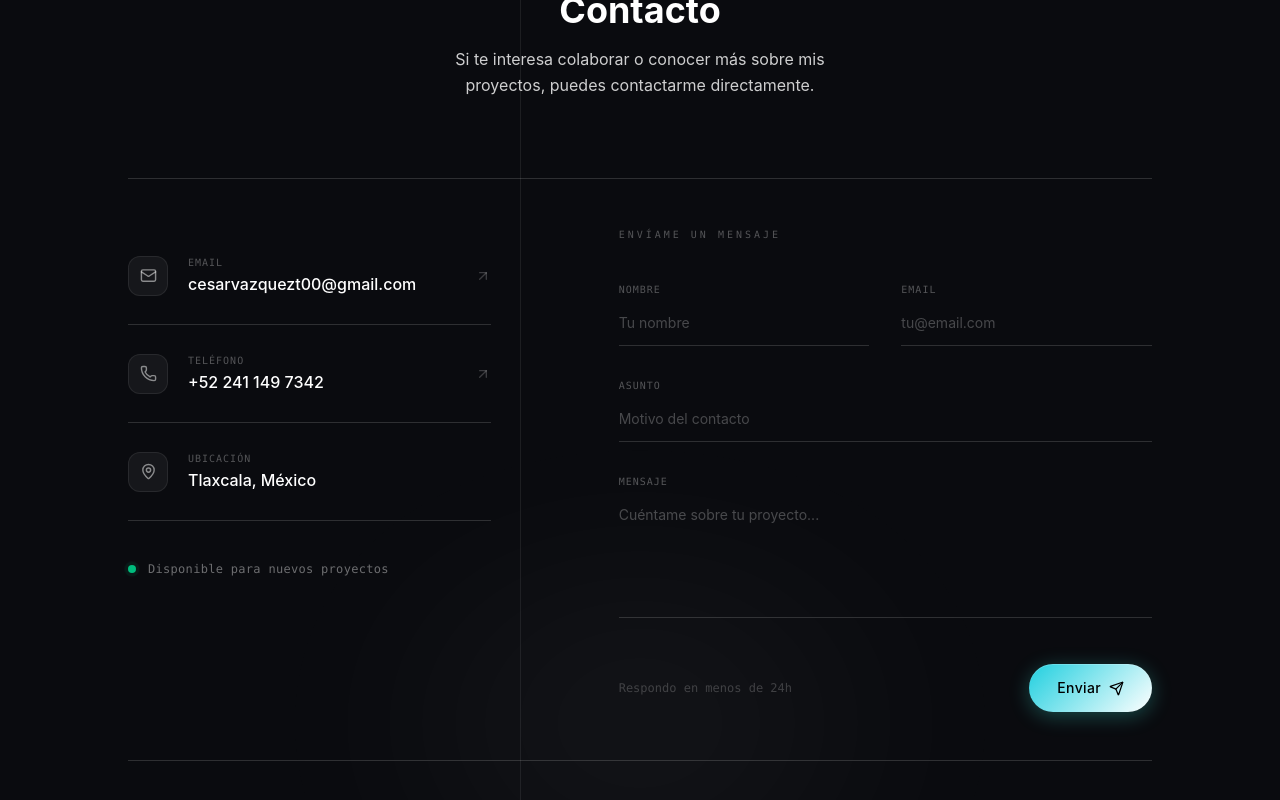
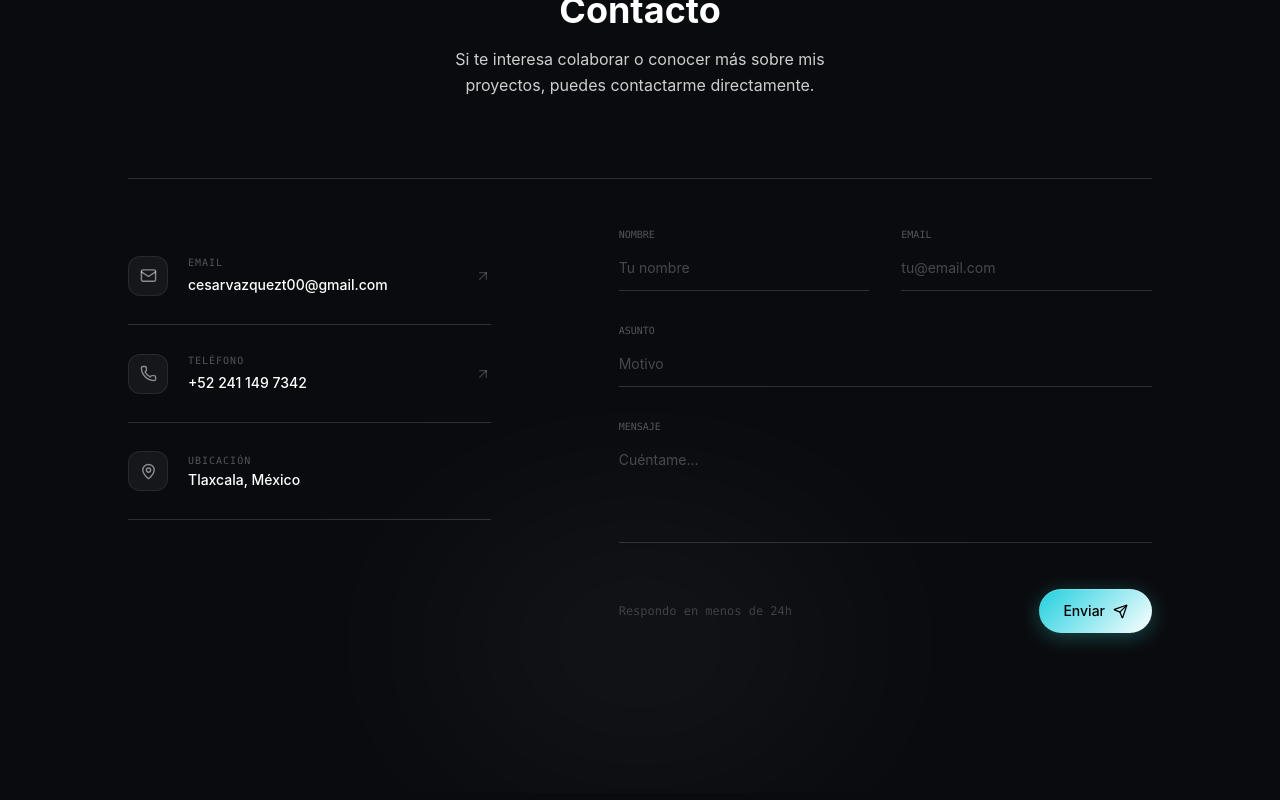
Before and after one commit to CesarVazquezTellez/CesarVazquezTellez-Portafolio, a React (Vite) app: page / in a window 1280 px wide. Shown: the part 3782-4582 px from the top of the page. Built offline with nearby package versions, Linux system fonts and the light colour scheme.

Commit message:
contact section

```diff
--- a/package.json
+++ b/package.json
@@ -10,6 +10,7 @@
     "preview": "vite preview"
   },
   "dependencies": {
+    "@emailjs/browser": "^4.4.1",
     "@headlessui/react": "^2.2.7",
     "@radix-ui/react-toast": "^1.2.15",
     "@react-three/drei": "^10.7.7",
--- a/src/components/ContactSection.tsx
+++ b/src/components/ContactSection.tsx
@@ -1,6 +1,7 @@
 import { useState, useRef } from 'react';
-import { motion, useInView } from 'framer-motion';
-import { Mail, Phone, MapPin, Send, ArrowUpRight } from 'lucide-react';
+import { motion, useInView, AnimatePresence } from 'framer-motion';
+import { Mail, Phone, MapPin, Send, ArrowUpRight, Loader2 } from 'lucide-react';
+import emailjs from '@emailjs/browser';
 
 const contactInfo = [
     {
@@ -23,7 +24,6 @@ const contactInfo = [
     },
 ];
 
-// Línea decorativa animada
 const AnimatedLine = ({ delay = 0 }: { delay?: number }) => {
     const ref = useRef(null);
     const inView = useInView(ref, { once: true });
@@ -40,29 +40,49 @@ const AnimatedLine = ({ delay = 0 }: { delay?: number }) => {
 };
 
 const ContactSection = () => {
-    const [focused, setFocused] = useState<string | null>(null);
-    const [sent, setSent] = useState(false);
+    const formRef = useRef<HTMLFormElement>(null);
     const sectionRef = useRef(null);
     const inView = useInView(sectionRef, { once: true, margin: '-10%' });
 
-    const handleSubmit = (e: React.FormEvent) => {
+    const [focused, setFocused] = useState<string | null>(null);
+    const [isSending, setIsSending] = useState(false);
+    const [sent, setSent] = useState(false);
+
+    const handleSubmit = async (e: React.FormEvent) => {
         e.preventDefault();
-        setSent(true);
-        setTimeout(() => setSent(false), 3000);
+        if (!formRef.current) return;
+
+        setIsSending(true);
+        try {
+            await emailjs.sendForm(
+                import.meta.env.VITE_EMAILJS_SERVICE_ID,
+                import.meta.env.VITE_EMAILJS_TEMPLATE_ID,
+                formRef.current,
+                import.meta.env.VITE_EMAILJS_PUBLIC_KEY
+            );
+            setSent(true);
+            formRef.current.reset();
+            setTimeout(() => setSent(false), 5000);
+        } catch (error) {
+            console.error("Error:", error);
+            alert("Error al enviar.");
+        } finally {
+            setIsSending(false);
+        }
     };
 
     const inputClass = (name: string) =>
-        `w-full bg-transparent border-b py-3 text-white text-sm placeholder:text-white/25 focus:outline-none transition-all duration-300 ${focused === name
-            ? 'border-white/70'
-            : 'border-white/15 hover:border-white/30'
+        `w-full bg-transparent border-b py-3 text-white text-sm placeholder:text-white/25 focus:outline-none transition-all duration-300 ${
+            focused === name ? 'border-white/70' : 'border-white/15 hover:border-white/30'
         }`;
 
     return (
         <section
             ref={sectionRef}
+            // Eliminé 'bg-black' para que se vea tu fondo global
             className="min-h-screen w-full flex flex-col items-center justify-center px-5 py-28 md:px-12 relative overflow-hidden z-10"
         >
-            {/* Glow ambiental de fondo */}
+            {/* Glow ambiental restaurado */}
             <div
                 aria-hidden
                 className="pointer-events-none absolute bottom-0 left-1/2 -translate-x-1/2 w-[600px] h-[300px] rounded-full blur-[120px] opacity-10"
@@ -70,8 +90,6 @@ const ContactSection = () => {
             />
 
             <div className="max-w-5xl w-full">
-
-                {/* ── ENCABEZADO ── */}
                 <motion.div
                     initial={{ opacity: 0, y: -20 }}
                     animate={inView ? { opacity: 1, y: 0 } : {}}
@@ -79,23 +97,15 @@ const ContactSection = () => {
                     className="text-center mb-16 md:mb-20"
                 >
                     <h2 className="text-3xl md:text-4xl font-bold text-white mb-4">Contacto</h2>
-
-                    <motion.p
-                        initial={{ opacity: 0 }}
-                        animate={inView ? { opacity: 1 } : {}}
-                        transition={{ duration: 0.6, delay: 0.15 }}
-                        className="text-white/80 text-sm md:text-base max-w-md mx-auto leading-relaxed"
-                    >
+                    <p className="text-white/80 text-sm md:text-base max-w-md mx-auto leading-relaxed">
                         Si te interesa colaborar o conocer más sobre mis proyectos, puedes contactarme directamente.
-                    </motion.p>
+                    </p>
                 </motion.div>
 
                 <AnimatedLine delay={0.3} />
 
-                {/* ── GRID PRINCIPAL ── */}
-                <div className="grid grid-cols-1 lg:grid-cols-[1fr_1.4fr] gap-0">
-
-                    {/* ── INFO ── */}
+                <div className="grid grid-cols-1 lg:grid-cols-[1fr_1.4fr] gap-0 relative">
+                    {/* INFO */}
                     <motion.div
                         initial={{ opacity: 0 }}
                         animate={inView ? { opacity: 1 } : {}}
@@ -106,165 +116,85 @@ const ContactSection = () => {
                             const Icon = item.icon;
                             return (
                                 <div key={item.label}>
-                                    <motion.div
-                                        initial={{ opacity: 0, x: -12 }}
-                                        animate={inView ? { opacity: 1, x: 0 } : {}}
-                                        transition={{ duration: 0.5, delay: 0.45 + i * 0.1 }}
-                                        className="py-7 flex items-center justify-between group"
-                                    >
+                                    <div className="py-7 flex items-center justify-between group">
                                         <div className="flex items-center gap-5">
-                                            <div className="w-10 h-10 rounded-xl bg-white/5 border border-white/8 flex items-center justify-center text-white/50 group-hover:text-white group-hover:bg-white/10 group-hover:border-white/15 transition-all duration-300">
+                                            <div className="w-10 h-10 rounded-xl bg-white/5 border border-white/8 flex items-center justify-center text-white/50 group-hover:text-white transition-all">
                                                 <Icon size={17} />
                                             </div>
                                             <div>
-                                                <p className="text-white/30 text-[10px] uppercase tracking-widest mb-0.5 font-mono">
-                                                    {item.label}
-                                                </p>
+                                                <p className="text-white/30 text-[10px] uppercase tracking-widest mb-0.5 font-mono">{item.label}</p>
                                                 {item.href ? (
-                                                    <a
-                                                        href={item.href}
-                                                        className="text-white text-sm md:text-base font-medium hover:text-white/70 transition-colors"
-                                                    >
-                                                        {item.value}
-                                                    </a>
+                                                    <a href={item.href} className="text-white text-sm font-medium hover:text-white/70">{item.value}</a>
                                                 ) : (
-                                                    <p className="text-white text-sm md:text-base font-medium">{item.value}</p>
+                                                    <p className="text-white text-sm font-medium">{item.value}</p>
                                                 )}
                                             </div>
                                         </div>
-                                        {item.href && (
-                                            <ArrowUpRight
-                                                size={16}
-                                                className="text-white/20 group-hover:text-white/60 group-hover:translate-x-0.5 group-hover:-translate-y-0.5 transition-all"
-                                            />
-                                        )}
-                                    </motion.div>
+                                        {item.href && <ArrowUpRight size={16} className="text-white/20 group-hover:text-white" />}
+                                    </div>
                                     <AnimatedLine delay={0.5 + i * 0.08} />
                                 </div>
                             );
                         })}
-
-                        {/* Disponibilidad */}
-                        <motion.div
-                            initial={{ opacity: 0 }}
-                            animate={inView ? { opacity: 1 } : {}}
-                            transition={{ delay: 0.85 }}
-                            className="mt-10 flex items-center gap-3"
-                        >
-                            <span className="relative flex h-2 w-2">
-                                <span className="animate-ping absolute inline-flex h-full w-full rounded-full bg-emerald-400 opacity-75" />
-                                <span className="relative inline-flex rounded-full h-2 w-2 bg-emerald-500" />
-                            </span>
-                            <p className="text-white/40 text-xs font-mono tracking-wide">
-                                Disponible para nuevos proyectos
-                            </p>
-                        </motion.div>
                     </motion.div>
 
-                    {/* Divisor vertical solo en desktop */}
-                    <div className="hidden lg:block absolute left-[calc(50%-120px)] top-0 bottom-0 w-px bg-white/8" />
-
-                    {/* ── FORMULARIO ── */}
-                    <motion.div
-                        initial={{ opacity: 0, y: 20 }}
-                        animate={inView ? { opacity: 1, y: 0 } : {}}
-                        transition={{ duration: 0.7, delay: 0.5, ease: [0.22, 1, 0.36, 1] }}
-                        className="py-12 lg:pl-16"
-                    >
-                        <p className="text-white/30 text-[10px] uppercase tracking-[0.3em] mb-10 font-mono">
-                            Envíame un mensaje
-                        </p>
-
-                        <form onSubmit={handleSubmit} className="flex flex-col gap-8">
+                    {/* FORMULARIO */}
+                    <motion.div className="py-12 lg:pl-16">
+                        <form ref={formRef} onSubmit={handleSubmit} className="flex flex-col gap-8">
                             <div className="grid grid-cols-1 sm:grid-cols-2 gap-8">
                                 <div>
-                                    <label className="text-white/30 text-[10px] uppercase tracking-widest font-mono block mb-1">
-                                        Nombre
-                                    </label>
-                                    <input
-                                        type="text"
-                                        placeholder="Tu nombre"
-                                        className={inputClass('name')}
-                                        onFocus={() => setFocused('name')}
-                                        onBlur={() => setFocused(null)}
-                                    />
+                                    <label className="text-white/30 text-[10px] uppercase font-mono block mb-1">Nombre</label>
+                                    <input required name="user_name" type="text" placeholder="Tu nombre" className={inputClass('name')} onFocus={() => setFocused('name')} onBlur={() => setFocused(null)} />
                                 </div>
                                 <div>
-                                    <label className="text-white/30 text-[10px] uppercase tracking-widest font-mono block mb-1">
-                                        Email
-                                    </label>
-                                    <input
-                                        type="email"
-                                        placeholder="tu@email.com"
-                                        className={inputClass('email')}
-                                        onFocus={() => setFocused('email')}
-                                        onBlur={() => setFocused(null)}
-                                    />
+                                    <label className="text-white/30 text-[10px] uppercase font-mono block mb-1">Email</label>
+                                    <input required name="user_email" type="email" placeholder="tu@email.com" className={inputClass('email')} onFocus={() => setFocused('email')} onBlur={() => setFocused(null)} />
                                 </div>
                             </div>
-
                             <div>
-                                <label className="text-white/30 text-[10px] uppercase tracking-widest font-mono block mb-1">
-                                    Asunto
-                                </label>
-                                <input
-                                    type="text"
-                                    placeholder="Motivo del contacto"
-                                    className={inputClass('subject')}
-                                    onFocus={() => setFocused('subject')}
-                                    onBlur={() => setFocused(null)}
-                                />
+                                <label className="text-white/30 text-[10px] uppercase font-mono block mb-1">Asunto</label>
+                                <input required name="subject" type="text" placeholder="Motivo" className={inputClass('subject')} onFocus={() => setFocused('subject')} onBlur={() => setFocused(null)} />
+                            </div>
+                            <div>
+                                <label className="text-white/30 text-[10px] uppercase font-mono block mb-1">Mensaje</label>
+                                <textarea required name="message" rows={4} placeholder="Cuéntame..." className={`${inputClass('message')} resize-none`} onFocus={() => setFocused('message')} onBlur={() => setFocused(null)} />
                             </div>
 
-                            <div>
-                                <label className="text-white/30 text-[10px] uppercase tracking-widest font-mono block mb-1">
-                                    Mensaje
-                                </label>
-                                <textarea
-                                    rows={5}
-                                    placeholder="Cuéntame sobre tu proyecto..."
-                                    className={`${inputClass('message')} resize-none`}
-                                    onFocus={() => setFocused('message')}
-                                    onBlur={() => setFocused(null)}
-                                />
-                            </div>
+                            <div className="flex items-center justify-between pt-2">
+                                <p className="text-white/20 text-xs font-mono">Respondo en menos de 24h</p>
 
-                            {/* Botón de envío */}
-                            <div className="flex items-center justify-between pt-2">
-                                <p className="text-white/20 text-xs font-mono">
-                                    Respondo en menos de 24h
-                                </p>
+                                {/* BOTÓN CON TUS COLORES ORIGINALES */}
                                 <motion.button
+                                    disabled={isSending || sent}
                                     type="submit"
                                     whileTap={{ scale: 0.97 }}
-                                    className={`group relative flex items-center gap-3 px-7 py-3.5 rounded-full text-sm font-bold tracking-wide overflow-hidden transition-all duration-500 ${sent
-                                        ? 'bg-emerald-500 text-white border border-emerald-400'
-                                        : 'glass-button px-6 py-3 flex items-center gap-2 rounded-full text-black font-medium'
-                                        }`}
+                                    className={`group relative flex items-center gap-2 px-6 py-3 rounded-full text-sm font-medium transition-all duration-500 ${
+                                        sent
+                                        ? 'bg-emerald-500 text-white shadow-[0_0_20px_rgba(16,185,129,0.4)]'
+                                        : 'glass-button text-black' // Volví a poner tu clase original
+                                    } disabled:opacity-50`}
                                 >
-                                    <motion.span
-                                        key={sent ? 'sent' : 'idle'}
-                                        initial={{ opacity: 0, y: 8 }}
-                                        animate={{ opacity: 1, y: 0 }}
-                                        exit={{ opacity: 0, y: -8 }}
-                                        className="flex items-center gap-2"
-                                    >
-                                        {sent ? (
-                                            <>✓ ¡Enviado!</>
+                                    <AnimatePresence mode="wait">
+                                        {isSending ? (
+                                            <motion.div key="loading" initial={{ opacity: 0 }} animate={{ opacity: 1 }} className="flex items-center gap-2">
+                                                <Loader2 className="animate-spin" size={15} />
+                                                Enviando...
+                                            </motion.div>
+                                        ) : sent ? (
+                                            <motion.span key="sent" initial={{ y: 5, opacity: 0 }} animate={{ y: 0, opacity: 1 }}>
+                                                ✓ ¡Enviado!
+                                            </motion.span>
                                         ) : (
-                                            <>
-                                                Enviar
-                                                <Send size={15} className="group-hover:translate-x-0.5 group-hover:-translate-y-0.5 transition-transform" />
-                                            </>
+                                            <motion.div key="idle" className="flex items-center gap-2">
+                                                Enviar <Send size={15} />
+                                            </motion.div>
                                         )}
-                                    </motion.span>
+                                    </AnimatePresence>
                                 </motion.button>
                             </div>
                         </form>
                     </motion.div>
                 </div>
-
-                <AnimatedLine delay={0.6} />
             </div>
         </section>
     );
```
Also changed, not shown: 2 other files (tests, documents, lock files or other folders).
